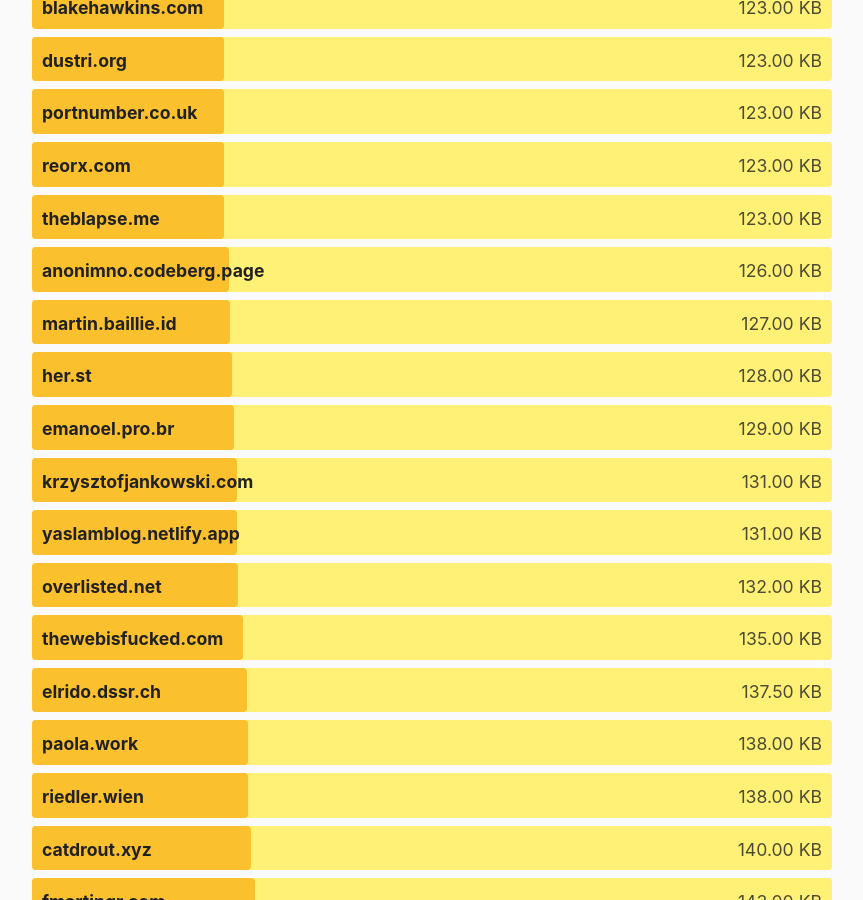
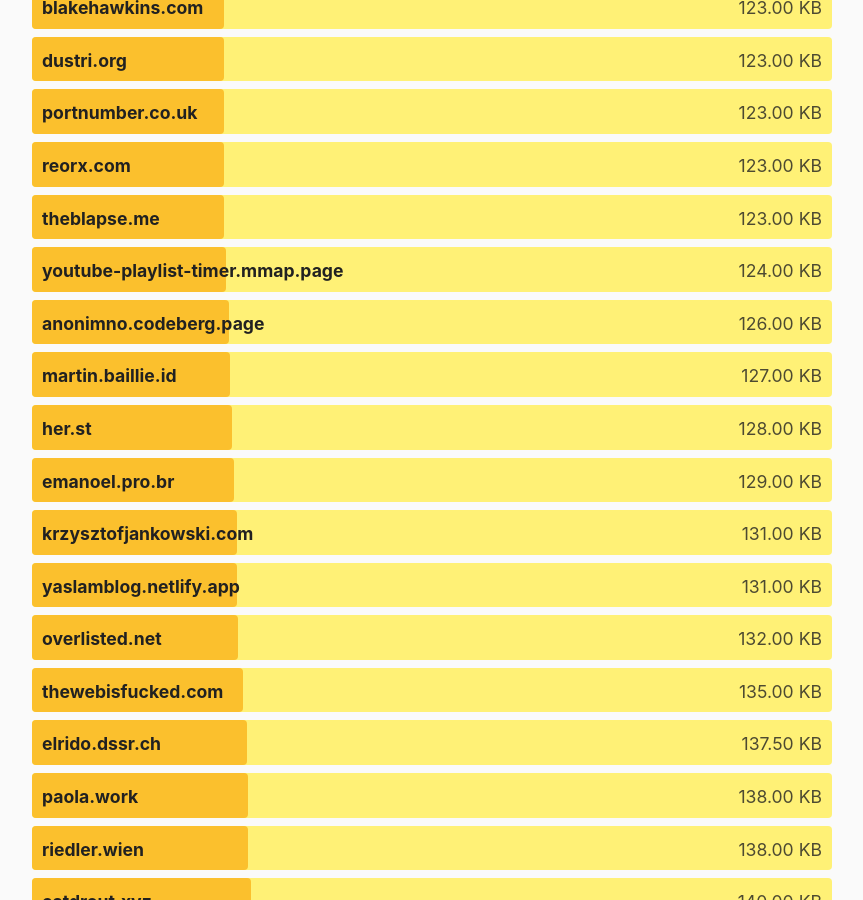
Before and after one commit to kevquirk/512kb.club, a Jekyll site: the page built from index.md, in a window 1280 px wide and 900 px high, scrolled down 21210 px. Shown: the whole window, without its empty margins (208-1071 px from the left). Built offline with Jekyll 4.4.1, drawn with Linux system fonts in a browser that asks for light colours.

Commit message:
Add youtube-playlist-timer.mmap.page
It's a small tool to calculate the total play time of videos from a YouTube playlist.

GTmetrix link:
https://gtmetrix.com/reports/youtube-playlist-timer.mmap.page/71XNQ4mz/

```diff
--- a/_data/sites.yml
+++ b/_data/sites.yml
@@ -2978,6 +2978,11 @@
   size: 94.7
   last_checked: 2022-11-02
 
+- domain: youtube-playlist-timer.mmap.page
+  url: https://youtube-playlist-timer.mmap.page
+  size: 124
+  last_checked: 2023-04-27
+
 - domain: yuv.al
   url: https://yuv.al/
   size: 255
```
